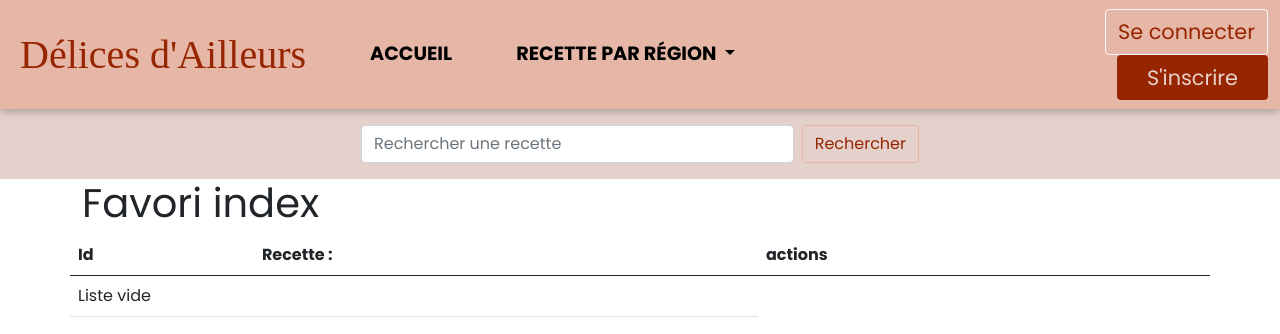
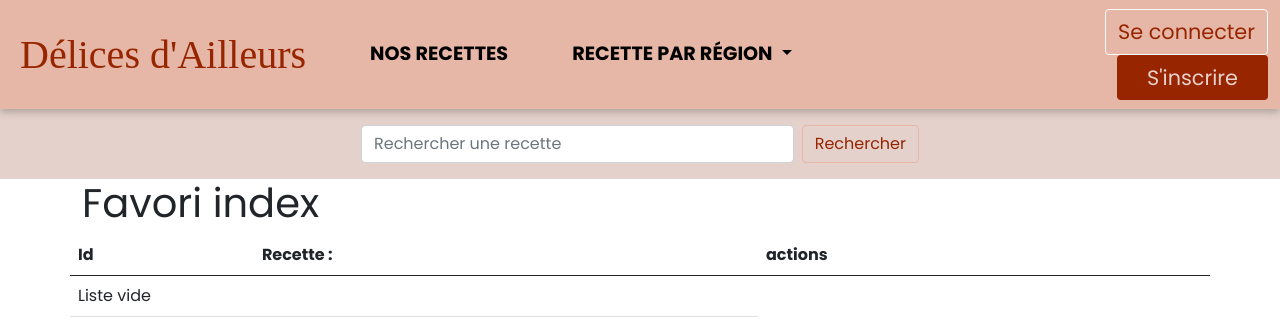
Before and after one commit to recette-facile/recettes_du_monde, a Symfony app: template templates/favori/index.html.twig in a window 1280 px wide. Shown: the top 334 px of the page. Run offline with Twig, Linux system fonts and the light colour scheme; the template is opened without the code that fills it, so the values that code supplies are empty; some libraries are stand-ins or nearby versions; some web fonts are replaced.

Commit message:
Update menu.html.twig
Changement de menu par Nos recettes

```diff
--- a/templates/menu.html.twig
+++ b/templates/menu.html.twig
@@ -6,7 +6,7 @@
 			<div class="collapse navbar-collapse" id="navbarSupportedContent">
 				<ul class="navbar-nav me-auto mb-2 mb-lg-0 ms-5 col-12">
 					<li class="nav-item">
-						<a class="nav-link me-5 " style= "color:black;" href="{{ path('home')}}">Accueil</a>
+						<a class="nav-link me-5 " style= "color:black;" href="{{ path('recette_index')}}">Nos Recettes</a>
 					</li>
 
 
```
